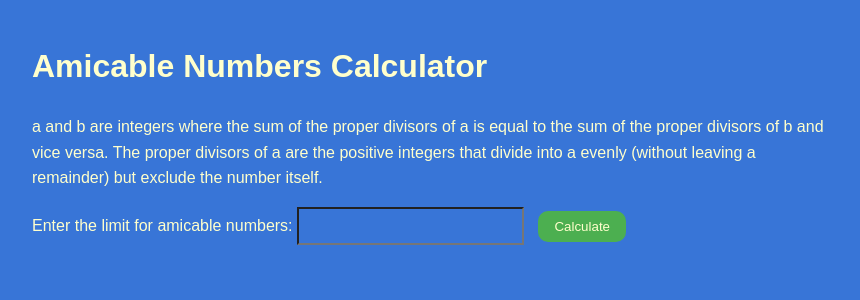
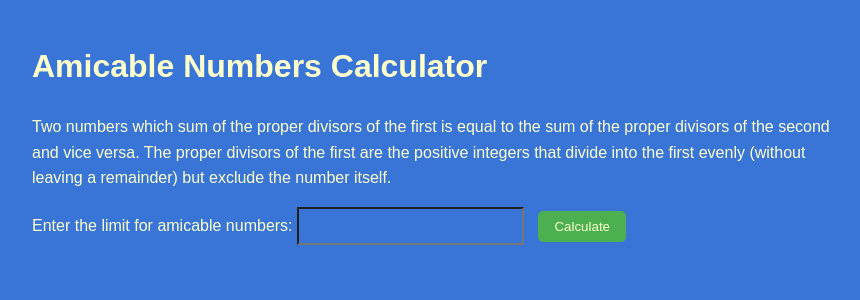
Before and after one commit to sdplamen/amicable_numbers, a Django app: page / in a window 1280 px wide. Shown: the top 300 px of the page, without its empty margins (208-1068 px from the left). Run offline with Django 5.2, Linux system fonts and the light colour scheme; some web fonts are replaced.

Commit message:
Update styling

```diff
--- a/static/style.css
+++ b/static/style.css
@@ -12,7 +12,6 @@ h1 {
     color: #ffffcc;
 }
 .form-container {
-
     margin-bottom: 20px;
 }
 input[type="number"] {
@@ -20,13 +19,14 @@ input[type="number"] {
     padding: 8px;
     font-size: 16px;
     margin-right: 10px;
+    color: #ffffcc;
 }
 input[type="submit"] {
     padding: 8px 16px;
     background-color: #4CAF50;
     color: #ffffcc;
     border: none;
-    border-radius: 10px;
+    border-radius: 5px;
     cursor: pointer;
 }
 input[type="submit"]:hover {
--- a/templates/index.html
+++ b/templates/index.html
@@ -9,7 +9,7 @@
 </head>
 <body>
     <h1>Amicable Numbers Calculator</h1>
-    <p>a and b are integers where the sum of the proper divisors of a is equal to the sum of the proper divisors of b and vice versa. The proper divisors of a are the positive integers that divide into a evenly (without leaving a remainder) but exclude the number itself.</p>
+    <p>Two numbers which sum of the proper divisors of the first is equal to the sum of the proper divisors of the second and vice versa. The proper divisors of the first are the positive integers that divide into the first evenly (without leaving a remainder) but exclude the number itself.</p>
     <div class="form-container">
         <form method="post">
             {% csrf_token %}
```
